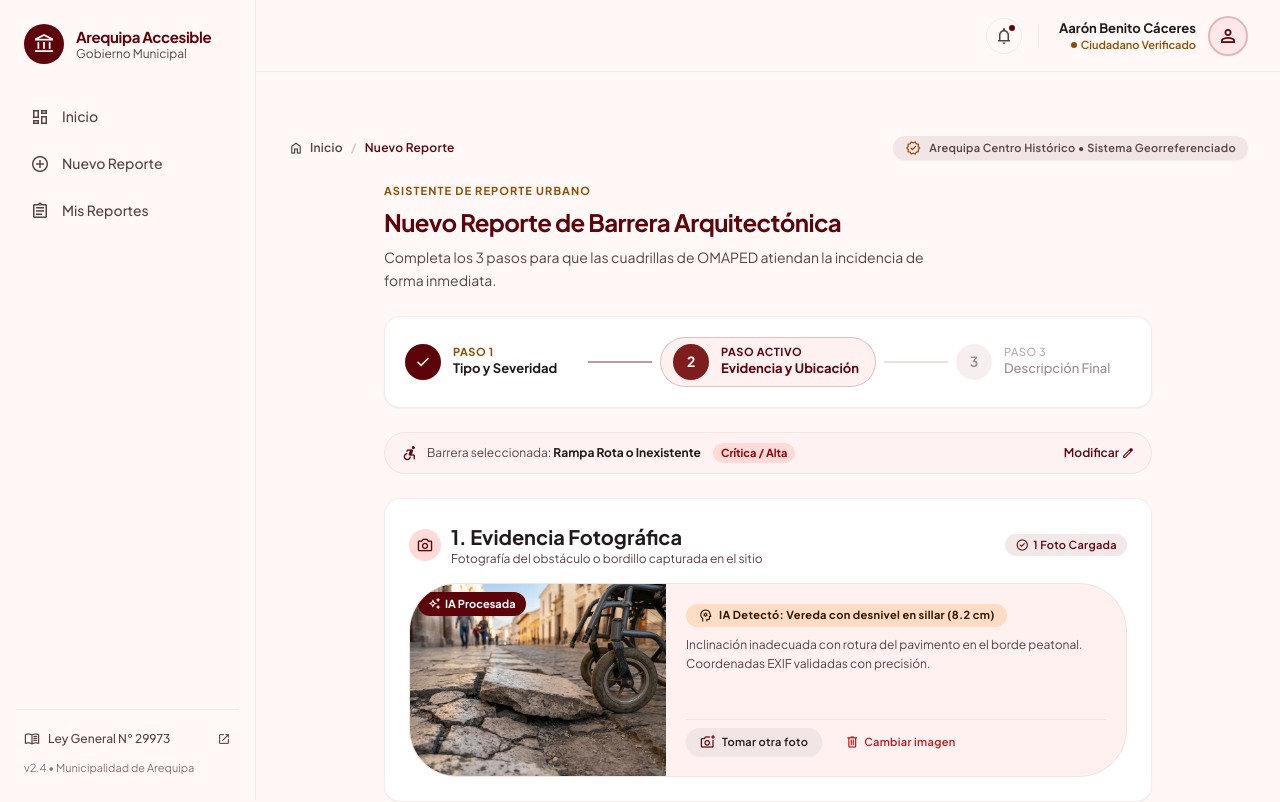
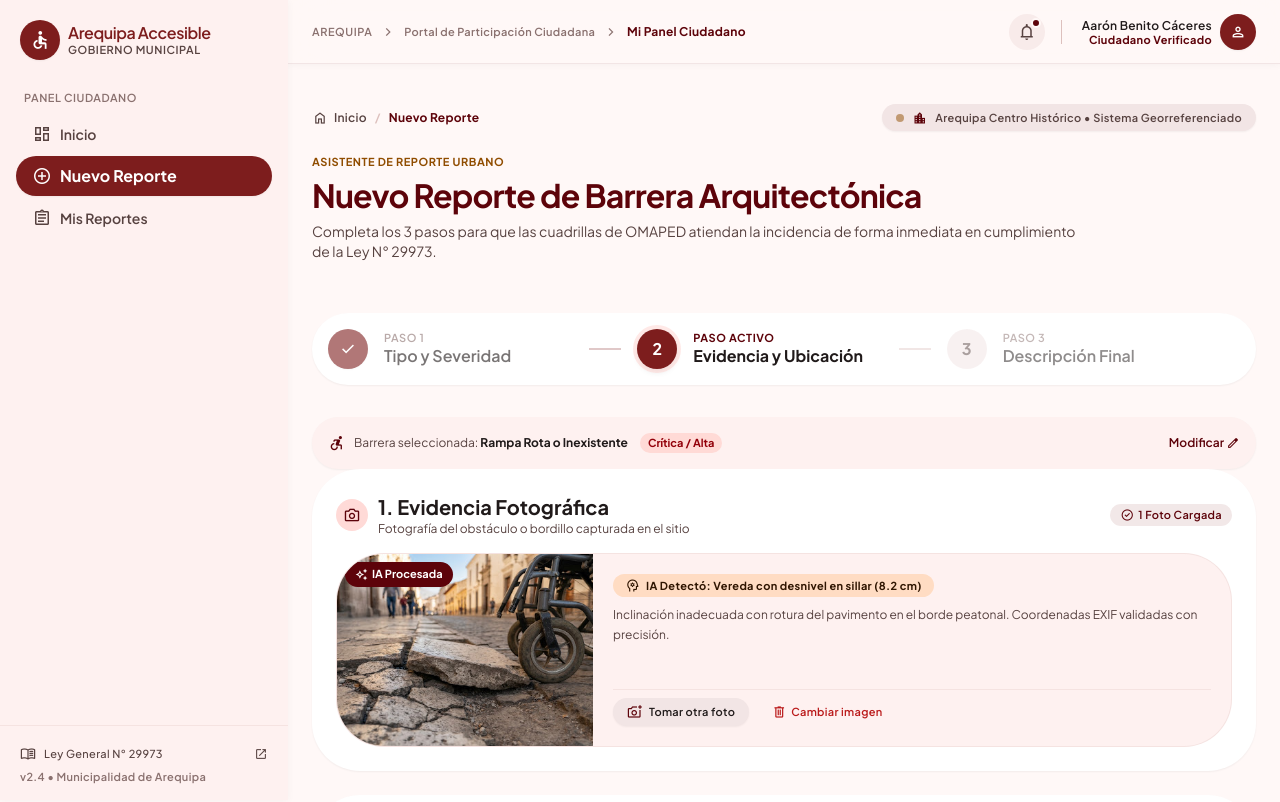
Before and after one commit to pabloyman-01/ArequipaAccesible-Frontend, an Angular app: page /ciudadano/nuevo-reporte/evidencia in a window 1280 px wide. Shown: the top 802 px of the page. Built offline with nearby package versions, Linux system fonts and the light colour scheme.

Commit message:
fix(citizen): align dashboard and report flow

```diff
--- a/src/app/features/citizen/components/citizen-header/citizen-header.html
+++ b/src/app/features/citizen/components/citizen-header/citizen-header.html
@@ -1,36 +1,30 @@
 <header
-  class="sticky top-0 z-40 flex h-[72px] items-center justify-between border-b border-outline-variant/30 bg-surface/90 px-4 backdrop-blur-md sm:px-8"
+  class="fixed left-0 right-0 top-0 z-40 h-16 border-b border-surface-container-high bg-surface/90 shadow-[0_1px_8px_rgba(30,24,24,0.04)] backdrop-blur-xl lg:left-72"
 >
-  <div class="flex items-center gap-3 lg:hidden">
-    <div class="flex h-9 w-9 items-center justify-center rounded-xl bg-primary text-on-primary">
-      <span class="material-symbols-outlined text-[20px]" aria-hidden="true">account_balance</span>
-    </div>
-    <span class="text-[14px] font-bold text-primary">Arequipa Accesible</span>
-  </div>
-  <div class="hidden lg:block"></div>
-
-  <div class="flex items-center gap-4">
+  <div class="flex h-16 w-full items-center justify-between px-4 sm:px-6 lg:px-space-xl">
+    <div class="flex items-center gap-space-sm lg:hidden"><div class="flex h-9 w-9 shrink-0 items-center justify-center rounded-full bg-primary-container text-on-primary"><span class="material-symbols-outlined text-[20px]" aria-hidden="true">accessible</span></div><span class="font-title-md text-title-md text-primary-container">Arequipa Accesible</span></div>
+    <nav aria-label="Ruta de navegación" class="hidden items-center gap-space-sm lg:flex"><span class="hidden font-label-sm text-label-sm font-semibold uppercase tracking-wider text-outline xl:inline">AREQUIPA</span><span class="material-symbols-outlined hidden text-[16px] text-outline xl:inline" aria-hidden="true">chevron_right</span><span class="hidden font-label-sm text-label-sm text-outline xl:inline">Portal de Participación Ciudadana</span><span class="material-symbols-outlined hidden text-[16px] text-outline xl:inline" aria-hidden="true">chevron_right</span><span class="font-label-md text-label-md font-bold text-primary">Mi Panel Ciudadano</span></nav>
+    <div class="flex items-center gap-space-md">
     <button
       type="button"
       title="Notificaciones de obras y reportes"
       aria-label="Notificaciones de obras y reportes"
-      class="relative flex h-9 w-9 items-center justify-center rounded-full border border-outline-variant/30 text-on-surface-variant transition-colors hover:bg-surface-container"
+      class="relative flex h-9 w-9 items-center justify-center rounded-full bg-surface-container text-on-surface-variant transition-colors hover:bg-surface-container-high hover:text-on-surface"
     >
       <span class="material-symbols-outlined text-[20px]" aria-hidden="true">notifications</span>
       <span class="absolute right-1 top-1 h-2.5 w-2.5 rounded-full border-2 border-surface bg-primary"></span>
     </button>
-    <div class="h-6 w-px bg-outline-variant/30" aria-hidden="true"></div>
-    <div class="flex items-center gap-3 pl-1">
-      <div class="hidden flex-col items-end sm:flex">
-        <span class="text-[13px] font-bold leading-tight text-on-surface">Aarón Benito Cáceres</span>
-        <span class="mt-0.5 inline-flex items-center gap-1 text-[11px] font-semibold leading-tight text-secondary">
-          <span class="h-1.5 w-1.5 rounded-full bg-secondary"></span>
+    <div class="h-6 w-px bg-outline-variant" aria-hidden="true"></div>
+    <div class="flex items-center gap-space-sm pl-space-xs">
+      <div class="hidden text-right sm:block">
+        <span class="block font-label-md text-label-md font-semibold leading-tight text-on-surface">Aarón Benito Cáceres</span>
+        <span class="block font-label-sm text-label-sm font-bold leading-tight text-primary">
           Ciudadano Verificado
         </span>
       </div>
-      <div class="flex h-10 w-10 shrink-0 items-center justify-center rounded-full border-2 border-primary/20 bg-primary-fixed/50 text-primary shadow-sm">
-        <span class="material-symbols-outlined text-[22px]" aria-hidden="true">person</span>
+      <div class="flex h-9 w-9 items-center justify-center rounded-full bg-primary-container text-on-primary shadow-sm">
+        <span class="material-symbols-outlined text-[18px]" aria-hidden="true">person</span>
       </div>
     </div>
-  </div>
+  </div></div>
 </header>
--- a/src/app/features/citizen/components/citizen-sidebar/citizen-sidebar.html
+++ b/src/app/features/citizen/components/citizen-sidebar/citizen-sidebar.html
@@ -1,18 +1,19 @@
 <aside
-  class="fixed left-0 top-0 z-50 hidden h-full w-64 flex-col justify-between border-r border-outline-variant/30 bg-surface px-4 py-6 lg:flex"
+  class="fixed left-0 top-0 z-50 hidden h-full w-72 flex-col justify-between bg-surface-container-low shadow-[0_1px_8px_rgba(30,24,24,0.04)] lg:flex"
 >
-  <div class="flex flex-col gap-8">
-    <div class="flex items-center gap-3 px-2">
-      <div class="flex h-10 w-10 items-center justify-center rounded-xl bg-primary text-on-primary shadow-sm">
-        <span class="material-symbols-outlined text-[22px]" aria-hidden="true">account_balance</span>
+  <div class="flex flex-1 flex-col overflow-y-auto">
+    <div class="flex items-center gap-space-sm p-space-lg">
+      <div class="flex h-10 w-10 items-center justify-center rounded-full bg-primary-container text-on-primary shadow-sm">
+        <span class="material-symbols-outlined text-[22px]" aria-hidden="true">accessible</span>
       </div>
       <div class="flex flex-col">
-        <span class="text-[15px] font-bold leading-none tracking-tight text-primary">Arequipa Accesible</span>
-        <span class="mt-1 text-[12px] leading-none text-on-surface-variant">Gobierno Municipal</span>
+        <span class="font-title-md text-title-md leading-tight tracking-tight text-primary-container">Arequipa Accesible</span>
+        <span class="font-label-sm text-label-sm uppercase tracking-wider text-on-surface-variant">Gobierno Municipal</span>
       </div>
     </div>
 
-    <nav aria-label="Navegación ciudadana" class="flex flex-col gap-1.5">
+    <div class="px-space-md py-space-xs"><span class="px-space-sm font-label-sm text-label-sm uppercase tracking-wider text-outline">Panel Ciudadano</span></div>
+    <nav aria-label="Navegación ciudadana" class="mt-space-xs flex flex-col gap-space-xs px-space-md">
       <a
         routerLink="/ciudadano"
         routerLinkActive
@@ -27,7 +28,6 @@
       <a
         routerLink="/ciudadano/nuevo-reporte"
         routerLinkActive
-        [routerLinkActiveOptions]="{ exact: true }"
         #newReportLink="routerLinkActive"
         [class]="newReportLink.isActive ? activeLinkClass : inactiveLinkClass"
         [attr.aria-current]="newReportLink.isActive ? 'page' : null"
@@ -49,12 +49,12 @@
     </nav>
   </div>
 
-  <div class="flex flex-col gap-2 border-t border-outline-variant/30 px-2 pt-4">
+  <div class="flex flex-col gap-space-xs border-t border-outline-variant/30 px-space-lg py-space-md">
     <a
       href="https://www.congreso.gob.pe/Docs/leyes/ley29973.html"
       target="_blank"
       rel="noopener noreferrer"
-      class="flex items-center justify-between py-1 text-[12px] font-medium text-on-surface-variant transition-colors hover:text-primary"
+      class="flex items-center justify-between py-1 font-label-sm text-label-sm font-medium text-on-surface-variant transition-colors hover:text-primary"
     >
       <span class="flex items-center gap-2">
         <span class="material-symbols-outlined text-[16px]" aria-hidden="true">menu_book</span>
@@ -62,6 +62,6 @@
       </span>
       <span class="material-symbols-outlined text-[14px]" aria-hidden="true">open_in_new</span>
     </a>
-    <span class="text-[11px] text-outline">v2.4 • Municipalidad de Arequipa</span>
+    <span class="font-label-sm text-label-sm text-outline">v2.4 • Municipalidad de Arequipa</span>
   </div>
 </aside>
--- a/src/app/features/citizen/components/citizen-sidebar/citizen-sidebar.ts
+++ b/src/app/features/citizen/components/citizen-sidebar/citizen-sidebar.ts
@@ -8,8 +8,8 @@ import { RouterLink, RouterLinkActive } from '@angular/router';
 })
 export class CitizenSidebar {
   protected readonly activeLinkClass =
-    'flex items-center gap-3 rounded-xl bg-primary px-3.5 py-2.5 text-[14px] font-semibold text-on-primary shadow-sm transition-all';
+    'flex items-center gap-space-sm rounded-full bg-primary-container px-space-md py-space-sm font-bold text-on-primary shadow-sm transition-colors';
 
   protected readonly inactiveLinkClass =
-    'flex items-center gap-3 rounded-xl px-3.5 py-2.5 text-[14px] font-medium text-on-surface-variant transition-colors hover:bg-surface-container-high hover:text-on-surface';
+    'flex items-center gap-space-sm rounded-full px-space-md py-space-sm font-label-lg text-label-lg text-on-surface-variant transition-colors hover:bg-surface-container-high hover:text-on-surface';
 }
--- a/src/app/features/citizen/layout/citizen-layout.html
+++ b/src/app/features/citizen/layout/citizen-layout.html
@@ -2,9 +2,11 @@
 
 <app-citizen-sidebar />
 
-<div class="flex min-h-screen flex-col bg-background lg:pl-64">
+<div class="min-h-screen bg-surface lg:pl-72">
   <app-citizen-header />
-  <main id="contenido-ciudadano" class="mx-auto flex w-full max-w-7xl flex-1 flex-col gap-8 px-4 py-6 sm:px-8 sm:py-8">
-    <router-outlet />
+  <main id="contenido-ciudadano" class="min-h-screen w-full bg-surface px-4 pb-space-xl pt-20 sm:px-6 lg:px-space-xl lg:pb-space-xl">
+    <div class="mx-auto flex w-full max-w-screen-2xl flex-col gap-space-xl">
+      <router-outlet />
+    </div>
   </main>
 </div>
--- a/src/app/features/citizen/pages/report-description/report-description.html
+++ b/src/app/features/citizen/pages/report-description/report-description.html
@@ -1,55 +1,41 @@
 <div class="flex w-full flex-col">
   <div class="mb-6 flex flex-wrap items-center justify-between gap-4">
-    <nav aria-label="Ruta de navegación" class="flex flex-wrap items-center gap-2 font-label-md text-label-md text-on-surface-variant">
+    <nav aria-label="Ruta de navegación" class="flex items-center gap-2 font-label-md text-label-md text-on-surface-variant">
       <a routerLink="/ciudadano" class="flex items-center gap-1.5 transition-colors hover:text-primary">
         <span class="material-symbols-outlined text-[16px]" aria-hidden="true">home</span>
         Inicio
       </a>
       <span class="text-outline-variant" aria-hidden="true">/</span>
       <span class="font-bold text-primary">Nuevo Reporte</span>
-      <span class="text-outline-variant" aria-hidden="true">/</span>
-      <span class="text-outline">Paso 3 de 3</span>
     </nav>
-    <div class="inline-flex items-center gap-2 rounded-full bg-surface-container-high px-3.5 py-1.5 font-label-sm text-label-sm text-on-surface shadow-sm">
-      <span class="material-symbols-outlined text-[16px] text-primary" aria-hidden="true">share_location</span>
+    <div class="inline-flex items-center gap-2 rounded-full bg-surface-container-high px-3.5 py-1.5 font-label-sm text-label-sm text-on-surface-variant shadow-sm">
+      <span class="h-2 w-2 animate-pulse rounded-full bg-secondary"></span>
+      <span class="material-symbols-outlined text-[15px] text-primary" aria-hidden="true">location_city</span>
       Arequipa Centro Histórico • Sistema Georreferenciado
-      <span class="h-1.5 w-1.5 animate-pulse rounded-full bg-secondary"></span>
     </div>
   </div>
 
-  <div class="mb-8 flex flex-col gap-2">
-    <h1 class="font-headline-xl text-headline-xl font-bold tracking-tight text-on-surface">Nuevo Reporte de Barrera Arquitectónica</h1>
-    <p class="max-w-3xl font-body-md text-body-md text-on-surface-variant">Completa los 3 pasos para que las cuadrillas de OMAPED atiendan la incidencia de forma inmediata.</p>
+  <div class="mb-8 flex min-h-[126px] flex-col gap-1.5">
+    <span class="font-label-sm text-label-sm font-bold uppercase tracking-wider text-secondary">Asistente de Reporte Urbano</span>
+    <h1 class="font-headline-xl text-headline-xl font-bold tracking-tight text-primary">Nuevo Reporte de Barrera Arquitectónica</h1>
+    <p class="max-w-3xl font-body-md text-body-md text-on-surface-variant">Completa los 3 pasos para que las cuadrillas de OMAPED atiendan la incidencia de forma inmediata en cumplimiento de la Ley N° 29973.</p>
   </div>
 
-  <section aria-label="Progreso del reporte" class="mb-8 rounded-2xl bg-surface-container-lowest p-6 shadow-sm">
-    <ol class="grid grid-cols-1 gap-6 md:grid-cols-3">
-      <li class="relative flex items-center gap-3.5">
-        <span class="flex h-11 w-11 shrink-0 items-center justify-center rounded-full bg-primary-container text-on-primary shadow-sm">
-          <span class="material-symbols-outlined text-[22px]" aria-hidden="true">check</span>
-        </span>
-        <span class="flex min-w-0 flex-col">
-          <span class="font-label-sm text-label-sm font-bold uppercase tracking-wider text-secondary">Paso 1 • Completado</span>
-          <span class="truncate font-title-md text-title-md text-on-surface">Tipo y Severidad</span>
-        </span>
+  <section aria-label="Progreso del reporte" class="mb-8 overflow-hidden rounded-xl bg-surface-container-lowest p-space-md shadow-sm">
+    <ol class="grid grid-cols-1 gap-space-md md:grid-cols-3">
+      <li class="relative flex items-center gap-space-md opacity-60">
+        <span class="flex h-10 w-10 shrink-0 items-center justify-center rounded-full bg-primary-container text-on-primary shadow-sm"><span class="material-symbols-outlined text-[20px]" aria-hidden="true">check</span></span>
+        <span class="flex min-w-0 flex-col"><span class="font-label-sm text-label-sm font-semibold uppercase tracking-wider text-outline">Paso 1</span><span class="truncate font-title-md text-title-md font-semibold text-on-surface">Tipo y Severidad</span></span>
         <span class="absolute right-0 top-1/2 hidden h-0.5 w-8 -translate-y-1/2 bg-primary-container/40 md:block" aria-hidden="true"></span>
       </li>
-      <li class="relative flex items-center gap-3.5">
-        <span class="flex h-11 w-11 shrink-0 items-center justify-center rounded-full bg-primary-container text-on-primary shadow-sm">
-          <span class="material-symbols-outlined text-[22px]" aria-hidden="true">check</span>
-        </span>
-        <span class="flex min-w-0 flex-col">
-          <span class="font-label-sm text-label-sm font-bold uppercase tracking-wider text-secondary">Paso 2 • Completado</span>
-          <span class="truncate font-title-md text-title-md text-on-surface">Evidencia y Ubicación</span>
-        </span>
+      <li class="relative flex items-center gap-space-md opacity-60">
+        <span class="flex h-10 w-10 shrink-0 items-center justify-center rounded-full bg-primary-container text-on-primary shadow-sm"><span class="material-symbols-outlined text-[20px]" aria-hidden="true">check</span></span>
+        <span class="flex min-w-0 flex-col"><span class="font-label-sm text-label-sm font-semibold uppercase tracking-wider text-outline">Paso 2</span><span class="truncate font-title-md text-title-md font-semibold text-on-surface">Evidencia y Ubicación</span></span>
         <span class="absolute right-0 top-1/2 hidden h-0.5 w-8 -translate-y-1/2 bg-primary-container/40 md:block" aria-hidden="true"></span>
       </li>
-      <li class="flex items-center gap-3.5 rounded-xl bg-surface-container-low px-4 py-3">
-        <span class="flex h-11 w-11 shrink-0 items-center justify-center rounded-full bg-primary-container font-title-md text-title-md font-bold text-on-primary shadow-md">3</span>
-        <span class="flex min-w-0 flex-col">
-          <span class="font-label-sm text-label-sm font-bold uppercase tracking-wider text-primary">Paso Activo</span>
-          <span class="truncate font-title-md text-title-md font-bold text-primary">Descripción Final</span>
-        </span>
+      <li class="flex items-center gap-space-md">
+        <span class="flex h-10 w-10 shrink-0 items-center justify-center rounded-full bg-primary-container font-title-md text-title-md font-bold text-on-primary shadow-md ring-4 ring-primary-fixed/60">3</span>
+        <span class="flex min-w-0 flex-col"><span class="font-label-sm text-label-sm font-bold uppercase tracking-wider text-primary">Paso activo</span><span class="truncate font-title-md text-title-md font-bold text-on-surface">Descripción Final</span></span>
       </li>
     </ol>
   </section>
--- a/src/app/features/citizen/pages/report-evidence/report-evidence.html
+++ b/src/app/features/citizen/pages/report-evidence/report-evidence.html
@@ -6,52 +6,46 @@
         Inicio
       </a>
       <span class="text-outline-variant" aria-hidden="true">/</span>
-      <span class="font-semibold text-primary">Nuevo Reporte</span>
+      <span class="font-bold text-primary">Nuevo Reporte</span>
     </nav>
-    <div class="flex items-center gap-2 rounded-full bg-surface-container-high px-3 py-1 font-label-sm text-label-sm text-on-surface-variant shadow-sm">
-      <span class="material-symbols-outlined text-[16px] text-secondary" aria-hidden="true">verified</span>
+    <div class="inline-flex items-center gap-2 rounded-full bg-surface-container-high px-3.5 py-1.5 font-label-sm text-label-sm text-on-surface-variant shadow-sm">
+      <span class="h-2 w-2 animate-pulse rounded-full bg-secondary"></span>
+      <span class="material-symbols-outlined text-[15px] text-primary" aria-hidden="true">location_city</span>
       Arequipa Centro Histórico • Sistema Georreferenciado
     </div>
   </div>
 
-  <div class="mx-auto flex w-full max-w-3xl flex-col gap-6">
-    <div class="flex flex-col gap-2">
-      <span class="font-label-sm text-label-sm font-bold uppercase tracking-widest text-secondary">Asistente de Reporte Urbano</span>
-      <h1 class="font-headline-lg text-headline-lg font-bold tracking-tight text-primary">Nuevo Reporte de Barrera Arquitectónica</h1>
-      <p class="max-w-xl font-body-md text-body-md leading-relaxed text-on-surface-variant">
-        Completa los 3 pasos para que las cuadrillas de OMAPED atiendan la incidencia de forma inmediata.
+  <div class="flex w-full flex-col">
+    <div class="mb-8 flex min-h-[126px] flex-col gap-1.5">
+      <span class="font-label-sm text-label-sm font-bold uppercase tracking-wider text-secondary">Asistente de Reporte Urbano</span>
+      <h1 class="font-headline-xl text-headline-xl font-bold tracking-tight text-primary">Nuevo Reporte de Barrera Arquitectónica</h1>
+      <p class="max-w-3xl font-body-md text-body-md text-on-surface-variant">
+        Completa los 3 pasos para que las cuadrillas de OMAPED atiendan la incidencia de forma inmediata en cumplimiento de la Ley N° 29973.
       </p>
     </div>
 
-    <section aria-label="Progreso del reporte" class="flex items-center justify-between gap-2 rounded-2xl border border-outline-variant/30 bg-surface-container-lowest p-4 shadow-sm sm:p-5">
-      <div class="flex flex-1 items-center gap-3">
-        <span class="flex h-9 w-9 shrink-0 items-center justify-center rounded-full bg-primary font-bold text-on-primary shadow-sm">
+    <section aria-label="Progreso del reporte" class="mb-8 overflow-hidden rounded-xl bg-surface-container-lowest p-space-md shadow-sm">
+      <ol class="grid grid-cols-1 gap-space-md md:grid-cols-3">
+        <li class="relative flex items-center gap-space-md opacity-60">
+          <span class="flex h-10 w-10 shrink-0 items-center justify-center rounded-full bg-primary-container text-on-primary shadow-sm">
           <span class="material-symbols-outlined text-[20px]" aria-hidden="true">check</span>
-        </span>
-        <span class="hidden min-w-0 flex-col sm:flex">
-          <span class="font-label-sm text-label-sm font-bold uppercase tracking-wider text-secondary">Paso 1</span>
-          <span class="truncate text-[13px] font-bold text-on-surface">Tipo y Severidad</span>
-        </span>
-      </div>
-      <span class="h-0.5 w-8 shrink-0 bg-primary/40 sm:w-16" aria-hidden="true"></span>
-      <div class="flex shrink-0 items-center gap-3 rounded-xl border border-primary/20 bg-surface-container-low px-3 py-1.5">
-        <span class="flex h-9 w-9 shrink-0 items-center justify-center rounded-full bg-primary-container text-[14px] font-bold text-on-primary shadow-sm">2</span>
-        <span class="flex min-w-0 flex-col pr-1">
-          <span class="font-label-sm text-label-sm font-bold uppercase tracking-wider text-primary">Paso Activo</span>
-          <span class="truncate text-[13px] font-bold text-primary">Evidencia y Ubicación</span>
-        </span>
-      </div>
-      <span class="h-0.5 w-8 shrink-0 bg-outline-variant/50 sm:w-16" aria-hidden="true"></span>
-      <div class="flex flex-1 items-center justify-end gap-3 opacity-60 sm:justify-start">
-        <span class="flex h-9 w-9 shrink-0 items-center justify-center rounded-full bg-surface-container-high text-[14px] font-semibold text-on-surface-variant">3</span>
-        <span class="hidden min-w-0 flex-col sm:flex">
-          <span class="font-label-sm text-label-sm font-medium uppercase tracking-wider text-outline">Paso 3</span>
-          <span class="truncate text-[13px] font-medium text-on-surface-variant">Descripción Final</span>
-        </span>
-      </div>
+          </span>
+          <span class="flex min-w-0 flex-col"><span class="font-label-sm text-label-sm font-semibold uppercase tracking-wider text-outline">Paso 1</span><span class="truncate font-title-md text-title-md font-semibold text-on-surface">Tipo y Severidad</span></span>
+          <span class="absolute right-0 top-1/2 hidden h-0.5 w-8 -translate-y-1/2 bg-primary-container/40 md:block" aria-hidden="true"></span>
+        </li>
+        <li class="relative flex items-center gap-space-md">
+          <span class="flex h-10 w-10 shrink-0 items-center justify-center rounded-full bg-primary-container font-title-md text-title-md font-bold text-on-primary shadow-md ring-4 ring-primary-fixed/60">2</span>
+          <span class="flex min-w-0 flex-col"><span class="font-label-sm text-label-sm font-bold uppercase tracking-wider text-primary">Paso activo</span><span class="truncate font-title-md text-title-md font-bold text-on-surface">Evidencia y Ubicación</span></span>
+          <span class="absolute right-0 top-1/2 hidden h-0.5 w-8 -translate-y-1/2 bg-outline-variant/40 md:block" aria-hidden="true"></span>
+        </li>
+        <li class="flex items-center gap-space-md opacity-50">
+          <span class="flex h-10 w-10 shrink-0 items-center justify-center rounded-full bg-surface-container-high font-title-md text-title-md font-bold text-on-surface-variant">3</span>
+          <span class="flex min-w-0 flex-col"><span class="font-label-sm text-label-sm font-semibold uppercase tracking-wider text-outline">Paso 3</span><span class="truncate font-title-md text-title-md font-semibold text-on-surface">Descripción Final</span></span>
+        </li>
+      </ol>
     </section>
 
-    <section class="flex items-center justify-between rounded-xl border border-outline-variant/30 bg-surface-container-low/70 px-4 py-2.5 font-body-sm text-body-sm text-on-surface-variant">
+    <section class="flex items-center justify-between rounded-xl bg-surface-container-low p-space-md font-body-sm text-body-sm text-on-surface-variant shadow-sm">
       <div class="flex flex-wrap items-center gap-2">
         <span class="material-symbols-outlined text-[18px] text-primary" aria-hidden="true">accessible_forward</span>
         <span>Barrera seleccionada: <strong class="text-on-surface">Rampa Rota o Inexistente</strong></span>
@@ -63,8 +57,8 @@
       </a>
     </section>
 
-    <div class="flex flex-col gap-6">
-      <section class="flex flex-col gap-4 rounded-2xl border border-outline-variant/30 bg-surface-container-lowest p-6 shadow-sm">
+    <div class="flex flex-col gap-space-xl">
+      <section class="flex flex-col gap-space-md overflow-hidden rounded-xl bg-surface-container-lowest p-space-lg shadow-sm md:p-space-xl">
         <div class="flex flex-wrap items-center justify-between gap-3">
           <div class="flex items-center gap-2.5">
             <span class="flex h-8 w-8 items-center justify-center rounded-full bg-primary-fixed font-bold text-primary">
@@ -111,7 +105,7 @@
         </div>
       </section>
 
-      <section class="flex flex-col gap-4 rounded-2xl border border-outline-variant/30 bg-surface-container-lowest p-6 shadow-sm">
+      <section class="flex flex-col gap-space-md overflow-hidden rounded-xl bg-surface-container-lowest p-space-lg shadow-sm md:p-space-xl">
         <div class="flex flex-wrap items-center justify-between gap-3">
           <div class="flex items-center gap-2.5">
             <span class="flex h-8 w-8 items-center justify-center rounded-full bg-primary-fixed font-bold text-primary">
@@ -151,7 +145,7 @@
       </section>
     </div>
 
-    <footer class="mt-2 flex flex-col items-center justify-between gap-4 rounded-2xl border border-outline-variant/30 bg-surface-container-lowest p-4 shadow-sm sm:flex-row sm:p-5">
+    <footer class="mt-space-xs flex flex-col items-center justify-between gap-space-md rounded-xl bg-surface-container-lowest p-space-md shadow-sm sm:flex-row">
       <a routerLink="/ciudadano/nuevo-reporte" class="flex w-full items-center justify-center gap-2 rounded-full bg-surface-container px-5 py-2.5 font-label-md text-label-md font-semibold text-on-surface-variant transition-colors hover:bg-surface-container-high sm:w-auto">
         <span class="material-symbols-outlined text-[18px]" aria-hidden="true">arrow_back</span>
         Paso Anterior (Tipo de barrera)
```
Also changed, not shown: src/app/features/citizen/pages/citizen-dashboard/citizen-dashboard.html (+15 -22 lines), src/app/features/citizen/pages/new-report/new-report.html (+28 -28 lines).
